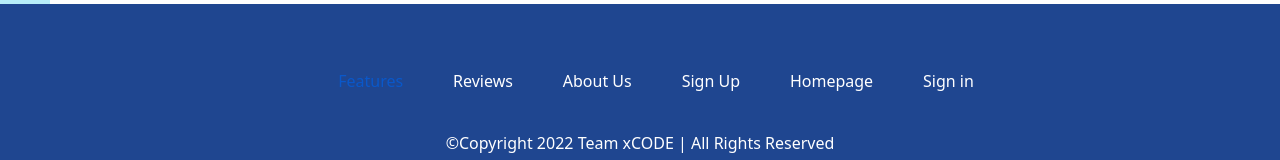
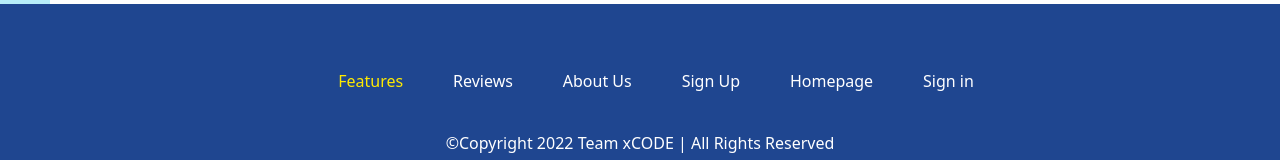
Before and after one commit to achintyamishra01/sehat, a React (Create React App) app: page /productList in a window 1280 px wide. In both pictures the pointer is over the link "Features". Shown: the part 796-956 px from the top of the page. Built offline with nearby package versions, Linux system fonts and the light colour scheme.

Commit message:
changed hover color

```diff
--- a/src/App.css
+++ b/src/App.css
@@ -226,6 +226,9 @@ carousel-item.active {
   color: white;
   text-decoration: none;
 }
+.FootLI:hover {
+  color: rgb(255, 234, 0);
+}
 @media (max-width: 998px) {
   .FootUL {
     /* flex-direction: column; */
```
